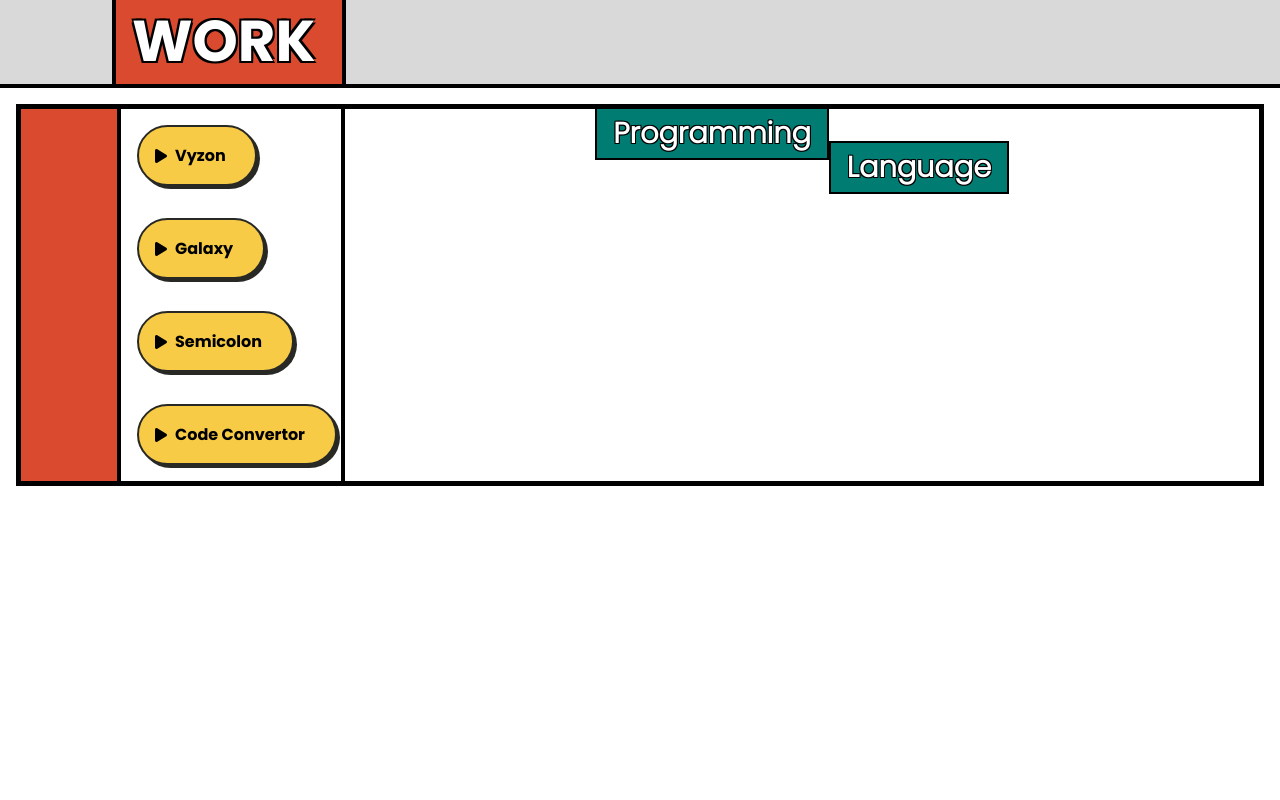
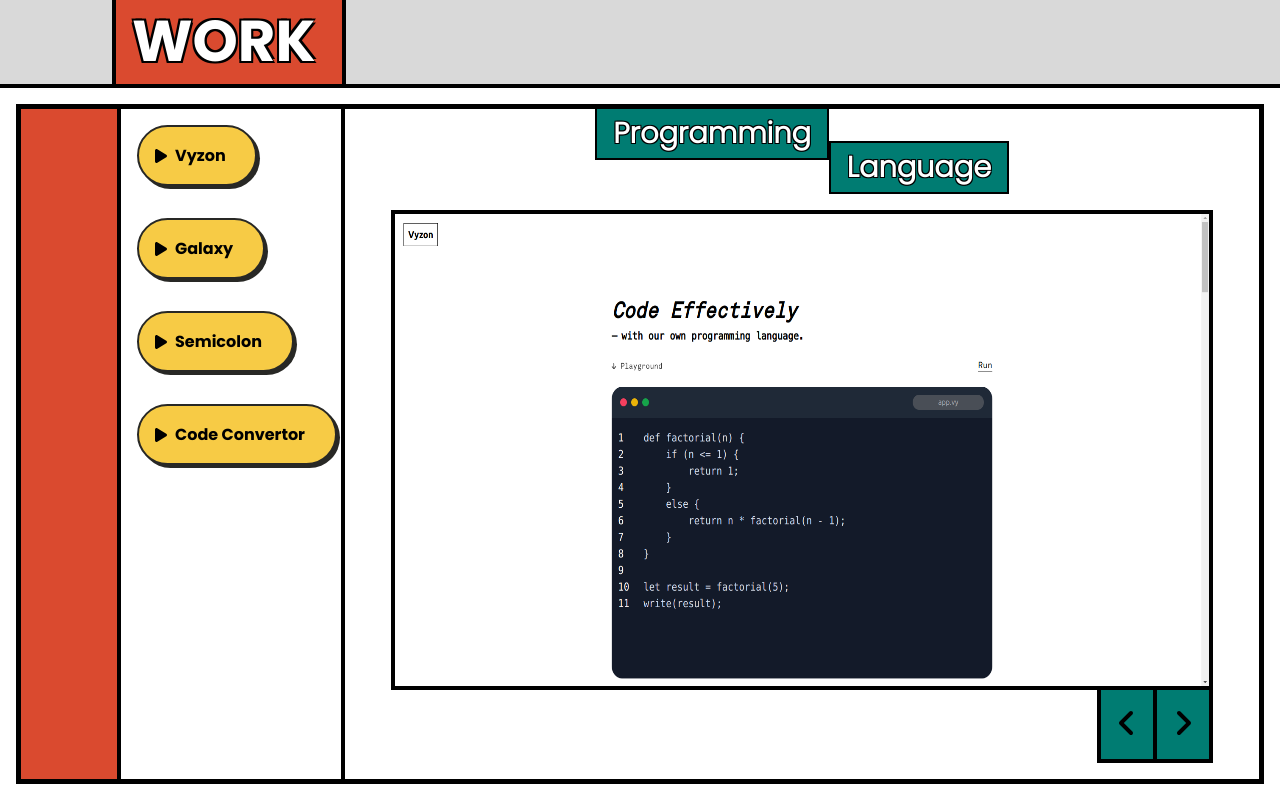
Before and after one commit to Amanjot-001/portfolio-old, a React (Vite) app: page / in a window 1280 px wide. Shown: the part 562-1362 px from the top of the page. Before the commit the page ends 1064 px from the top, so only its background shows below. Built offline with nearby package versions, Linux system fonts and the light colour scheme; a web font is replaced by a local one.

Commit message:
img-update

```diff
--- a/src/assets/styles/Project.css
+++ b/src/assets/styles/Project.css
@@ -51,3 +51,46 @@
     border: 2px solid #000;
     margin-top: 4rem;
 }
+
+.images {
+    margin: 1rem 1rem 0 1rem;
+    height: 60vh;
+    width: 90%;
+    border: 4px solid #000;
+}
+
+.images img {
+    width: 100%;
+    height: 100%;
+    max-width: 100%;
+    display: block;
+    background-size: contain;
+    background-position: center;
+    background-repeat: no-repeat;
+}
+
+.img-btns {
+    display: flex;
+    width: 90%;
+    margin: 0 1rem 1rem 1rem;
+    justify-content: end;
+    align-items: center;
+    font-size: 2rem;
+}
+
+.img-btns div {
+    padding: 1rem;
+    background-color: #007c72;
+    cursor: pointer;
+
+    &.left {
+        border-left: 4px solid #000;
+        border-bottom: 4px solid #000;
+        border-right: 4px solid #000;
+    }
+
+    &.right {
+        border-bottom: 4px solid #000;
+        border-right: 4px solid #000;
+    }
+}
--- a/src/components/Project.jsx
+++ b/src/components/Project.jsx
@@ -1,6 +1,20 @@
+import { useState } from 'react';
 import '../assets/styles/Project.css'
+import { FontAwesomeIcon } from '@fortawesome/react-fontawesome'
+import { faAngleRight, faAngleLeft } from '@fortawesome/free-solid-svg-icons'
+import desktop1 from '../assets/images/vyzon/desktop-1.png'
 
 export default function Project({ data }) {
+    const [currentImage, setCurrentImage] = useState(0);
+
+    const handlePrevClick = () => {
+        setCurrentImage((prevIndex) => (prevIndex === 0 ? data.images.length - 1 : prevIndex - 1));
+    };
+
+    const handleNextClick = () => {
+        setCurrentImage((prevIndex) => (prevIndex === data.images.length - 1 ? 0 : prevIndex + 1));
+    };
+
     return (
         <div className="project">
             <div className="heading">
@@ -8,7 +22,17 @@ export default function Project({ data }) {
                     <div key={index}>{text}</div>
                 ))}
             </div>
-
+            <div className="images">
+                <img src={desktop1} alt={`Image ${currentImage + 1}`} />
+            </div>
+            <div className="img-btns">
+                <div className="left" onClick={handlePrevClick}>
+                    <FontAwesomeIcon icon={faAngleLeft} />
+                </div>
+                <div className="right" onClick={handleNextClick}>
+                    <FontAwesomeIcon icon={faAngleRight} />
+                </div>
+            </div>
         </div>
     )
 }
--- a/src/components/Projects.jsx
+++ b/src/components/Projects.jsx
@@ -7,6 +7,7 @@ const projects = [
     {
         name: 'vyzon',
         heading: ['Programming', 'Language'],
+        images: ['../assets/images/vyzon/desktop-1.png', '../assets/images/vyzon/desktop-2.png']
     },
     {
         name: 'galaxy',
```
Also changed, not shown: src/assets/images/vyzon/desktop-1.png (added), src/assets/images/vyzon/desktop-2.png (added).
